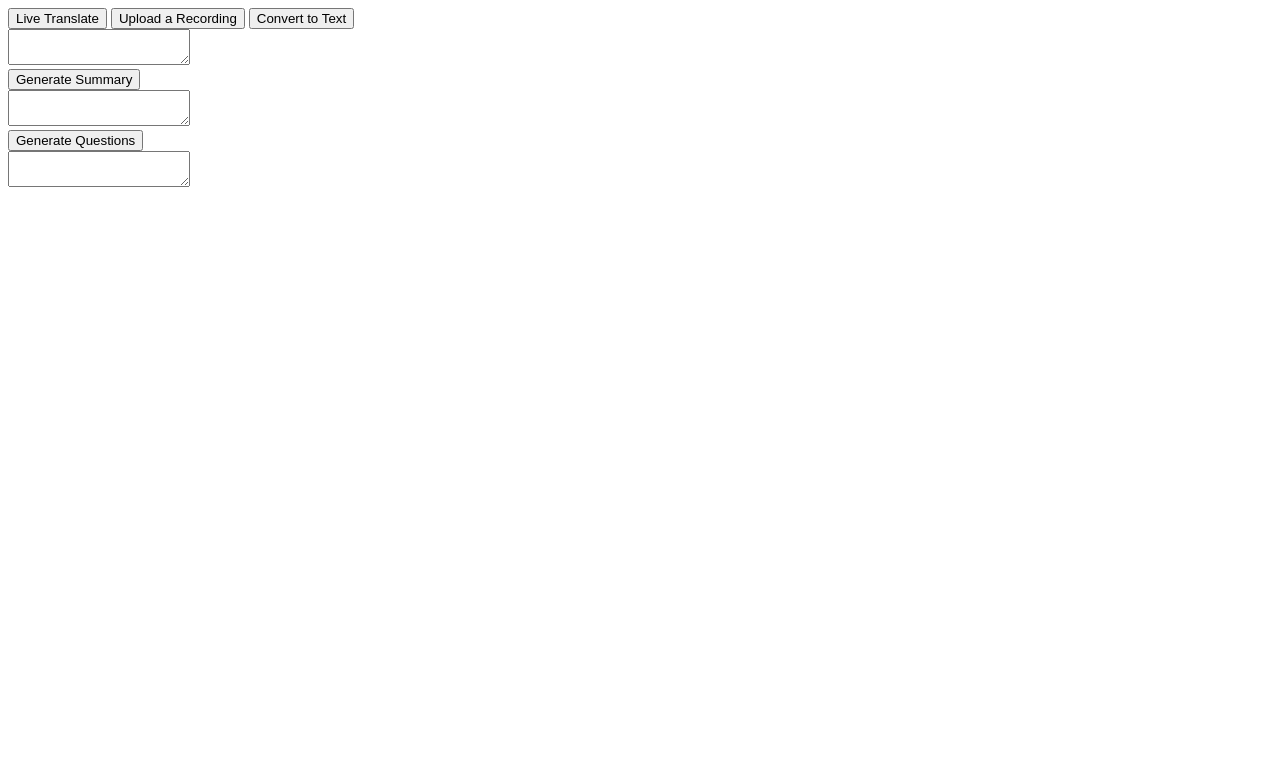
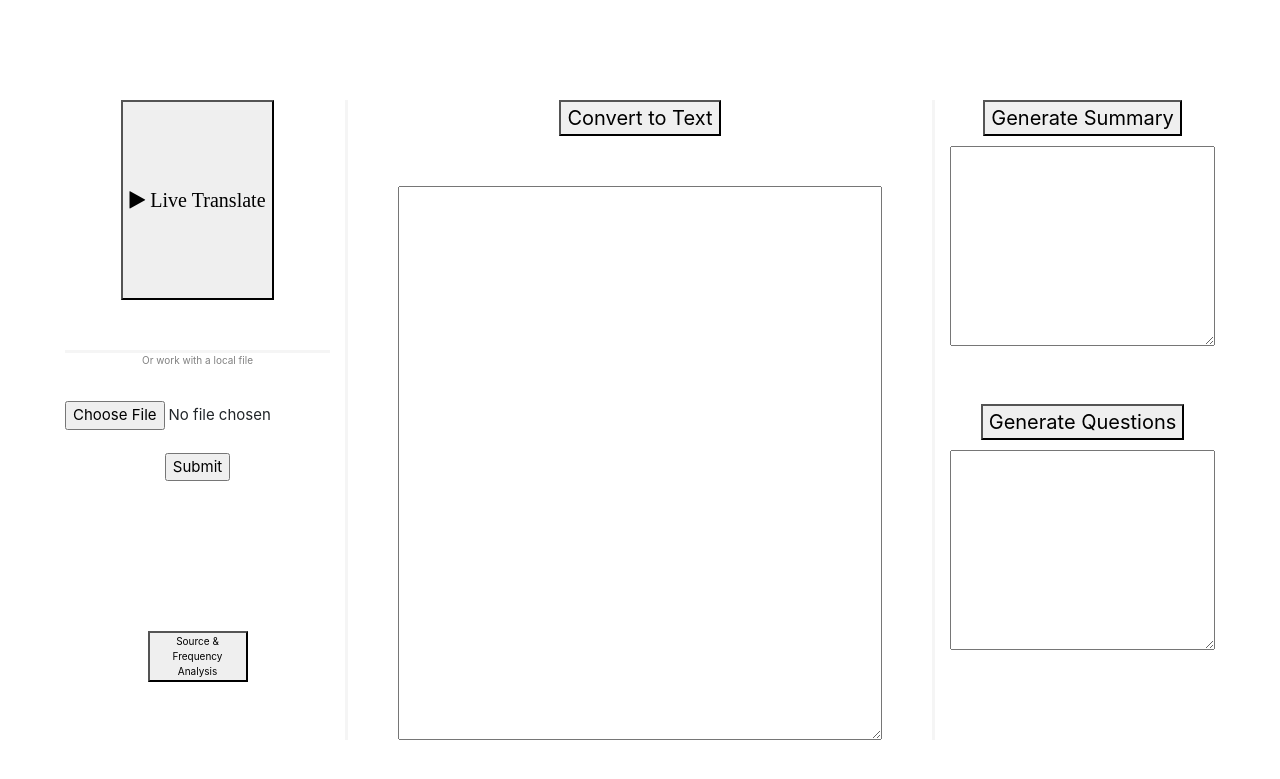
Before and after one commit to Mankeerat/EduFormer, a Flask app: page / in a window 1280 px wide. Shown: the top 779 px of the page. Run offline with Flask 2, Linux system fonts and the light colour scheme; some libraries are stand-ins or nearby versions.

Commit message:
layout of main webpage

```diff
--- a/app.py
+++ b/app.py
@@ -1,16 +1,51 @@
 from flask import Flask, render_template, request
-import summarizer, MCQ, translater
+from summarizer import summarize
+from MCQ import MCQ
+from translater import translate
 
 app = Flask(__name__)
+record = False
 
 @app.route('/')
 def index():
     return render_template('index.html')
 
+
+@app.route('/record', methods=['GET','POST'])
+def record():
+    record != record
+    # if (record==True){
+
+    # }else{
+
+    # }
+    return render_template('index.html')
+
+@app.route('/analysis')
+def ananlyze():
+    # analysis = sommething
+    return render_template('analysis.html')
+
+@app.route('/translate', methods=['GET','POST'])
+def translate():
+    if request.method == "POST":
+        print("debug endpoint/n")
+        transcript = translate()
+        return render_template('index.html')
+
+@app.route('/generateQuestions', methods=['GET','POST'])
+def generateQuestions():
+    if request.method == "POST":
+        print("debug endpoint/n")
+        questions = MCQ()
+        return render_template('index.html')
+
+
 @app.route('/summarize', methods=['GET','POST'])
-def summarize(text):
-    if METHOD == "POST":
-        summarized_text = summarizer(text)
+def summarize():
+    if request.method == "POST":
+        print("debug endpoint/n")
+        summary = summarize()
         return render_template('index.html')
 
 if __name__ == '__main__':
--- /dev/null
+++ b/static/styles.css
@@ -0,0 +1,38 @@
+@import 'https://stackpath.bootstrapcdn.com/bootstrap/4.2.1/css/bootstrap.min.css';
+@import 'https://cdn.jsdelivr.net/npm/bootstrap-icons@1.5.0/font/bootstrap-icons.css';
+
+#container{
+    margin-left: 50px;
+    margin-top: 100px;
+    margin-right: 50px;
+    margin-top: 100px;
+    text-align: center;
+    font-size: 20px;
+    display: flex;
+    height: 80vh;
+}
+
+.leftpanel{
+    text-align: center;
+    width:100%;
+    display:flex;
+    flex-direction:column;
+}
+
+
+.midpanel{
+    padding-left: 50px;
+    padding-right: 50px;
+    text-align: center;
+    width:100%;
+    display:flex;
+    flex-direction:column;
+}
+
+.rightpanel{
+    text-align: center;
+    width:100%;
+    /* display:flex;
+    flex-direction:column;
+    justify-content: space-around; */
+}
--- a/summarizer.py
+++ b/summarizer.py
@@ -1,4 +1,4 @@
 # code that summarizes text goes here
 
-def summerizer(text):
+def summarize(text):
     return text
--- a/templates/index.html
+++ b/templates/index.html
@@ -4,45 +4,85 @@
     <meta charset="UTF-8">
     <meta http-equiv="X-UA-Compatible" content="IE=edge">
     <meta name="viewport" content="width=device-width, initial-scale=1.0">
+    <link rel='stylesheet' href="{{url_for('static', filename = 'styles.css')}}">
+    <link rel="stylesheet" href="https://cdnjs.cloudflare.com/ajax/libs/font-awesome/4.7.0/css/font-awesome.min.css">
     <title>EduFormer</title>
 </head>
 <body>
-    <div class="container">
-        <button>
+    <div id="container" class="row">
+        <div class="col-lg-3 leftpanel">
+            <form method="POST" action="/record" style="margin-bottom:50px">
+                <button id="liveBtn" type="submit" style="height: 200px" class="fa fa-play">
                     Live Translate
                 </button>
+            </form>
 
-        <button>
-            Upload a Recording
+            <div style="border-top: solid whitesmoke; font-size: 10px; color: grey; margin-bottom: 30px;">
+                Or work with a local file
+            </div>
+            <form action="/record" style="margin-bottom: 150px;">
+                <input type="file" style="font-size: 15px; margin-bottom: 20px; ">
+                <input type="submit" style="font-size: 15px;">
+            </form>
+
+            <form action="/analysis">
+                <button style="width:100px; font-size: 10px">
+                    Source & Frequency Analysis
                 </button>
+            </form>
+        </div>
 
 
+
+        <div class="col-lg-6 midpanel" style="border-left: solid whitesmoke; border-right: solid whitesmoke">
+            <form action="/translate" style="margin-bottom: 50px;">
                 <button>
                     Convert to Text
                 </button>
-        <div>
-            <textarea>
+            </form>
+            <div style="width: 100%; height: 100%; display: flex;">
+                <textarea style="width: 100%; height: 100%; display: flex;" readonly>
+
+                </textarea>
+            </div>
+        </div>
+
+        <div class="col-lg-3 rightpanel">
+            <div style="margin-bottom: 50px">
+                <form action="/summarize" style="margin-bottom: 10px;">
+                    <button>
+                        Generate Summary
+                    </button>
+                </form>
+                <textarea style="width: 100%; height:200px" readonly>
 
                 </textarea>
             </div>
 
-        <button>
-            Generate Summary
-        </button>
             <div>
-            <textarea>
-
-            </textarea>
-        </div>
-
+                <form action="/generateQuestions" style="margin-bottom: 10px;">
                     <button>
                         Generate Questions
                     </button>
-        <div>
-            <textarea>
+                </form>
+
+                <textarea style="width: 100%; height:200px" readonly>
 
                 </textarea>
             </div>
         </div>
+    </div>
 </body>
+
+<script>
+    var playPause = document.getElementById('liveBtn');
+    playPause.onclick= function(){
+        playPause.classList.toggle('fa-play');
+        playPause.classList.toggle('fa-pause');
+        return false;
+    }
+
+
+</script>
+
 </html>
--- a/translater.py
+++ b/translater.py
@@ -1,5 +1,5 @@
 # code that translates audio -> text goes here
 
-def translator(audio):
+def translate(audio):
     text = ""
     return text
```
Also changed, not shown: templates/analysis.html (added, +25 -0 lines). Lines whose indentation alone changed are shown as unchanged.
